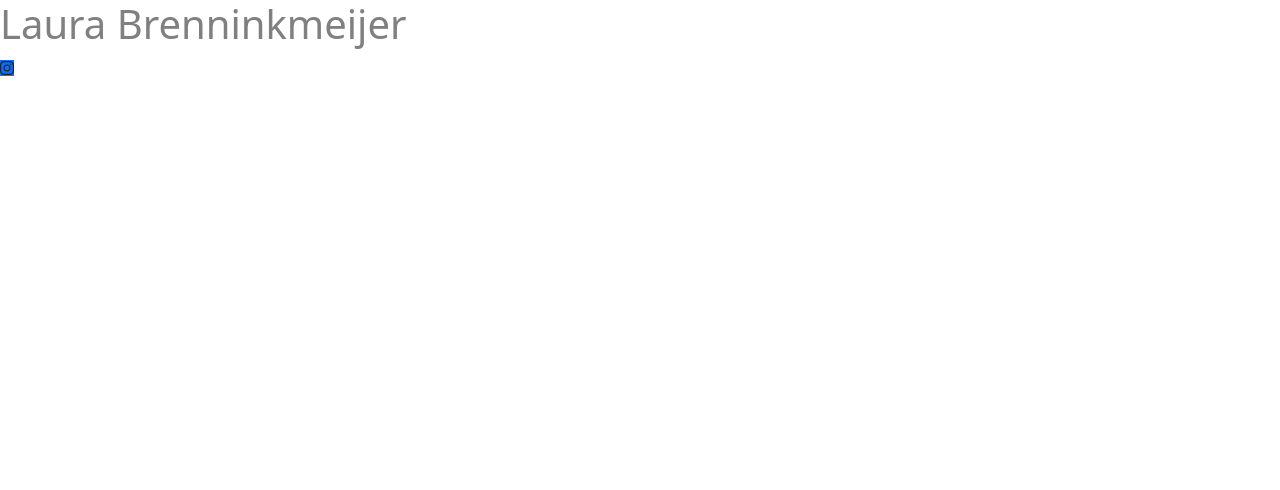
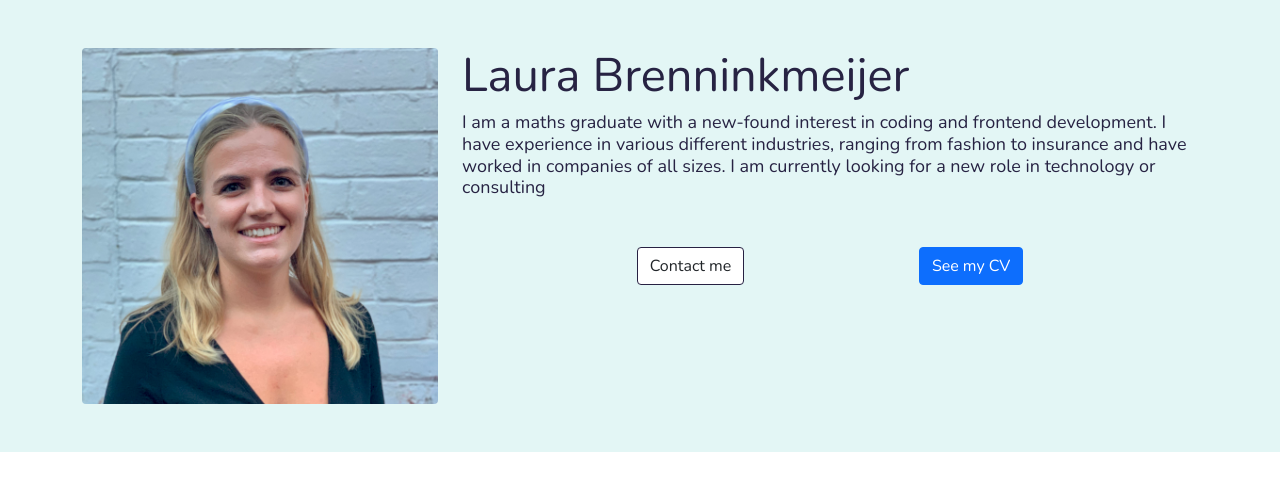
Before and after one commit to laurabrenn/portfolio-project, a plain HTML site: page index.html in a window 1280 px wide. Drawn offline with nearby package versions, Linux system fonts and the light colour scheme.

Commit message:
hero index page

```diff
--- a/CSS/styles.css
+++ b/CSS/styles.css
@@ -1,3 +1,28 @@
+:root {
+  --primary-bg-colour: white;
+  --secondary-bg-colour: #e3f6f5;
+  --primary-font-colour: #272343;
+  --secondary-font-colour: #163172;
+}
+
+body {
+  background-color: var(--primary-bg-colour);
+  font-family: "Nunito", sans-serif;
+  color: var(--primary-font-colour);
+}
+.hero {
+  background-color: var(--secondary-bg-colour);
+}
+
 h1 {
-  color: gray;
+  font-size: 47px;
 }
+
+h5 {
+  font-size: 18px;
+}
+
+.primary-button {
+  background-color: var(--primary-bg-colour);
+  border: 1px solid #272142;
+}
--- a/index.html
+++ b/index.html
@@ -5,18 +5,38 @@
     <meta http-equiv="X-UA-Compatible" content="IE=edge">
     <meta name="viewport" content="width=device-width, initial-scale=1.0">
     <title>Document</title>
-    <link rel="stylesheet" href="/CSS/styles.css">
+
     <link rel="preconnect" href="https://fonts.gstatic.com">
-    <link href="https://fonts.googleapis.com/css2?family=Poppins:wght@400;700&display=swap" rel="stylesheet">
+    <link rel="preconnect" href="https://fonts.gstatic.com">
+    <link href="https://fonts.googleapis.com/css2?family=Nunito:wght@400;700&display=swap" rel="stylesheet">
     <link href="https://cdn.jsdelivr.net/npm/bootstrap@5.0.0-beta3/dist/css/bootstrap.min.css" rel="stylesheet"
     integrity="sha384-eOJMYsd53ii+scO/bJGFsiCZc+5NDVN2yr8+0RDqr0Ql0h+rP48ckxlpbzKgwra6" crossorigin="anonymous">
+    <link rel="stylesheet" href="/CSS/styles.css">
     <script src="https://cdn.jsdelivr.net/npm/bootstrap@5.0.0-beta3/dist/js/bootstrap.bundle.min.js"
         integrity="sha384-JEW9xMcG8R+pH31jmWH6WWP0WintQrMb4s7ZOdauHnUtxwoG2vI5DkLtS3qm9Ekf"
         crossorigin="anonymous"></script>
     <script src="https://kit.fontawesome.com/ebad00b0a5.js" crossorigin="anonymous"></script>
 </head>
 <body>
+    <div class="hero">
+
+        <div class="container  py-5">
+            <div class="row">
+                <div class="col-sm-4">
+                    <img src="/images/portait-square.jpeg" alt="laura" class="rounded w-100">
+                </div>
+                <div class="col-sm-8">
                     <h1>Laura Brenninkmeijer</h1>
-    <p><i class="fab fa-instagram bg-primary"></i></p>
+                    <h5 class="mb-5">I am a maths graduate with a new-found interest in coding and frontend development.
+                        I have experience in various different industries, ranging from fashion to insurance and have worked in companies of all sizes.
+                        I am currently looking for a new role in technology or consulting</h5>
+                    <div class="d-flex justify-content-evenly" >
+                        <a class="btn primary-button" href="/">Contact me</a>
+                        <a class="btn btn-primary" href="/">See my CV</a>
+                    </div>
+                </div>
+            </div>
+        </div>
+    </div>
 </body>
 </html>
```
Also changed, not shown: images/portait-square.jpeg (added), 1 other file. Lines whose indentation alone changed are shown as unchanged.
